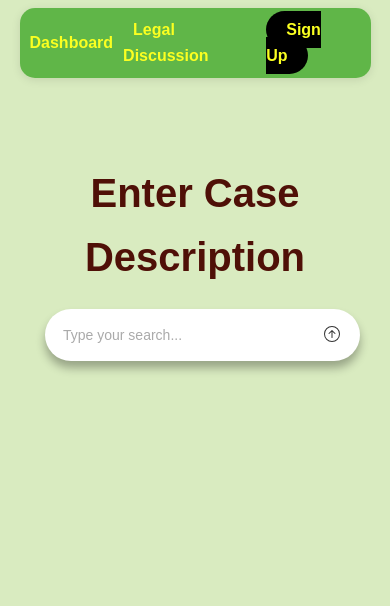
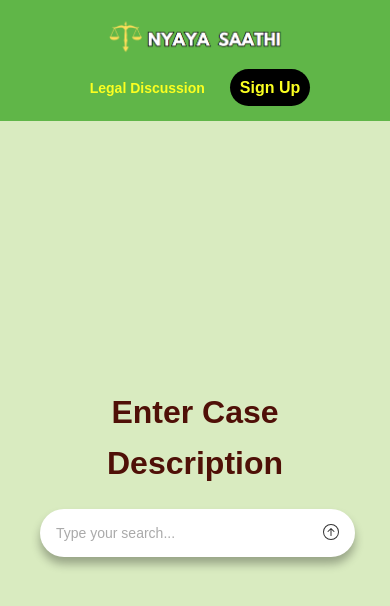
Before and after one commit to Sayan-Ghosh1/sih-ipc, a plain HTML site: page index.html in a window 390 px wide. Drawn offline with Linux system fonts and the light colour scheme.

Commit message:
ipc front

```diff
--- a/index.html
+++ b/index.html
@@ -10,9 +10,11 @@
 
     <header>
         <nav class="navbar">
+            <div class="logo-container">
+                <img src="ipclogo.PNG" alt="Logo" class="logo">
+            </div>
             <ul class="nav-list">
-                <li><a href="#">Dashboard</a></li>
-                <li><a href="#">Legal Discussion</a></li>
+                <li><a href="#" class="legalf">Legal Discussion</a></li>
                 <li><a href="login.html" class="signup-btn">Sign Up</a></li> <!-- Sign Up Button -->
             </ul>
         </nav>
@@ -24,13 +26,13 @@
             <div class="search-container">
                 <input type="text" class="search-box" placeholder="Type your search...">
                 <button class="search-btn">
-               <a href="#"> <svg xmlns="http://www.w3.org/2000/svg" width="16" height="16" fill="currentColor" class="bi bi-arrow-up-circle" viewBox="0 0 16 16">
+                    <a href="#">
+                        <svg xmlns="http://www.w3.org/2000/svg" width="16" height="16" fill="currentColor" class="bi bi-arrow-up-circle" viewBox="0 0 16 16">
                             <path fill-rule="evenodd" d="M1 8a7 7 0 1 0 14 0A7 7 0 0 0 1 8m15 0A8 8 0 1 1 0 8a8 8 0 0 1 16 0m-7.5 3.5a.5.5 0 0 1-1 0V5.707L5.354 7.854a.5.5 0 1 1-.708-.708l3-3a.5.5 0 0 1 .708 0l3 3a.5.5 0 0 1-.708.708L8.5 5.707z"/>
                         </svg>
                     </a>
                 </button>
             </div>
-
         </section>
     </main>
 
--- a/styles.css
+++ b/styles.css
@@ -11,49 +11,53 @@ body {
     line-height: 1.6;
     margin: 0;
     padding: 0;
-
     display: flex;
     justify-content: center;
     align-items: center;
-    height: 50vh;
-    margin: 0;
+    height: 100vh;
 }
 
 /* Header and Navbar */
 header {
+    width: 100%;
+    background-color: #60b648;
+    padding: 10px 0;
     position: fixed;
     top: 0;
     left: 0;
-    width: 100%;
     z-index: 1000;
 }
 
 .navbar {
-    height: 70px;
     display: flex;
-    justify-content: center;
-    margin: 1% 1%; /* Gap on left and right */
-    background-color: #60b648; /* Black background */
-    padding: 15px 0;
-    border-radius: 15px 15px 15px 15px;
-    box-shadow: 0 2px 10px rgba(0, 0, 0, 0.1); /* Optional shadow */
+    justify-content: space-between;
+    align-items: center;
+    max-width: 1200px;
+    margin: 0 auto;
+    padding: 0 20px;
+}
+
+.logo-container {
+    display: flex;
+    align-items: center;
+}
+
+.logo {
+    height: 45px;
 }
 
 .nav-list {
+    display: flex;
     list-style: none;
-    display: flex;
-    justify-content: space-between;
-    width: 100%;
-    max-width: 1200px;
+    gap: 20px;
 }
 
 .nav-list li a {
-
-    color: #fbff21; /* White text */
-    text-decoration:none;
+    color: #fbff21;
+    text-decoration: none;
+    font-size: 20px;
+    font-weight: bold;
     padding: 10px 20px;
-    font-size: 20px ;
-    font-weight: bold;
 }
 
 .nav-list li a:hover {
@@ -69,7 +73,7 @@ header {
 }
 
 .nav-list li a.signup-btn:hover {
-    background-color: #ff6347;
+    background-color: #9ab889;
 }
 
 /* Main content */
@@ -85,83 +89,7 @@ h1 {
     margin-bottom: 20px;
 }
 
-
-/* Responsive Design */
-@media (max-width: 768px) {
-    .navbar {
-        margin: 2% 1%; /* Reduce the gap on smaller screens */
-    }
-    .nav-list {
-        flex-direction: row;
-        align-items: center;
-    }
-    .nav-list li a {
-        padding: 10px;
-        font-size: 16px;
-    }
-    .nav-list li a.signup-btn {
-        margin-right: 10px;
-        padding: 10px 20px; /* Adjust padding */
-        font-size: 16px;    /* Adjust font size */
-        width: 100%;        /* Full width for mobile */
-        text-align: center;
-    }
-
-    .search-container {
-        margin-left: 30px;
-        max-width: 100%; /* Reduce max-width on smaller screens */
-    }
-}
-@media(max-width: 425px  ){
-    .search-container{
-        max-width: 100%;
-    margin-left: 25px;}
-}
-
-@media(max-width: 1024px  ) {
-    .navbar {
-        margin: 2% 5%; /* Reduce the gap on smaller screens */
-    }
-    .nav-list {
-        flex-direction: row;
-        align-items: center;
-    }
-    .nav-list li a {
-        padding: 10px;
-        font-size: 16px;
-    }
-    .nav-list li a.signup-btn {
-        margin-right: 10px;
-        padding: 10px 20px; /* Adjust padding */
-        font-size: 16px;    /* Adjust font size */
-        width: 100%;        /* Full width for mobile */
-        text-align: center;
-    }
-}
-
-@media(max-width: 1440px  ) {
-    .navbar {
-        margin: 2% 5%; /* Reduce the gap on smaller screens */
-    }
-    .nav-list {
-        flex-direction: row;
-        align-items: center;
-    }
-    .nav-list li a {
-        padding: 10px;
-        font-size: 16px;
-    }
-    .nav-list li a.signup-btn {
-        margin-right: 10px;
-        padding: 10px 20px; /* Adjust padding */
-        font-size: 16px;    /* Adjust font size */
-        width: 100%;        /* Full width for mobile */
-        text-align: center;
-    }
-}
-
-
-
+/* Search box styling */
 .search-container {
     display: flex;
     align-items: center;
@@ -207,12 +135,39 @@ h1 {
 
 /* Responsive Design */
 @media (max-width: 768px) {
+    .navbar {
+        flex-direction: column;
+        align-items: center;
+    }
+
+    .nav-list {
+        justify-content: center;
+    }
+
+    .nav-list li a {
+        font-size: 16px;
+    }
+
+    .nav-list li a.signup-btn {
+        width: 100%;
+        text-align: center;
+    }
+
+    .logo {
+        height: 40px;
+    }
+
     .search-container {
         width: 90%;
     }
 }
 
 @media (max-width: 480px) {
+    .nav-list {
+        flex-direction: column;
+        gap: 10px;
+    }
+
     .search-box {
         font-size: 14px;
         padding: 8px;
@@ -220,5 +175,68 @@ h1 {
 
     .search-btn {
         padding: 0 10px;
+    }
+
+    .logo {
+        height: 35px;
+    }
 }
+
+@media (max-width: 425px) {
+    .navbar {
+        flex-direction: column;
+        align-items: center;
+        padding: 10px;
+    }
+
+    .nav-list {
+        flex-direction: row;
+        gap: 15px;
+        margin-top: 10px;
+        align-items: center;
+    }
+
+    .nav-list li a {
+        font-size: 14px;
+        padding: 10px;
+    }
+
+    .nav-list li a.signup-btn {
+        width: 90%; /* Full width button */
+        padding: 10px;
+        font-size: 16px;
+    }
+
+    .logo {
+        height: 35px;
+        margin-bottom: 10px;
+    }
+
+    h1 {
+        font-size: 2rem; /* Reduce font size for smaller screens */
+    }
+
+    .search-container {
+        margin-left: 20px;
+        max-width: 100%;
+        padding: 8px;
+    }
+
+    .search-box {
+        font-size: 14px;
+        padding: 8px;
+    }
+
+    .search-btn {
+        padding: 0 8px;
+    }
 }
+
+ul li {
+    transition: transform .2s;
+  }
+
+  ul li:hover {
+    transform: scale(1.1);
+
+  }
```
Also changed, not shown: ipclogo.PNG (added). Lines whose indentation alone changed are shown as unchanged.
